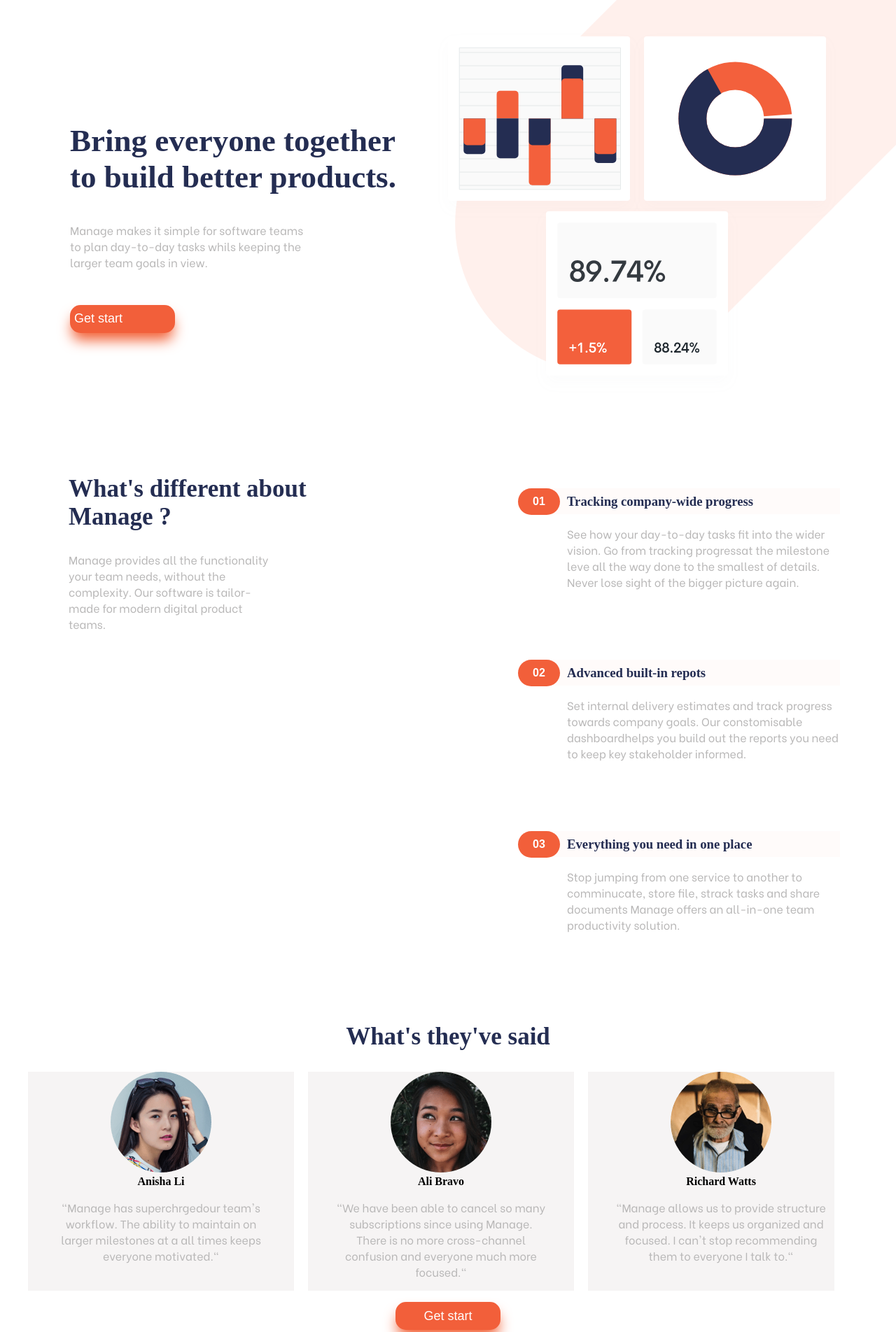
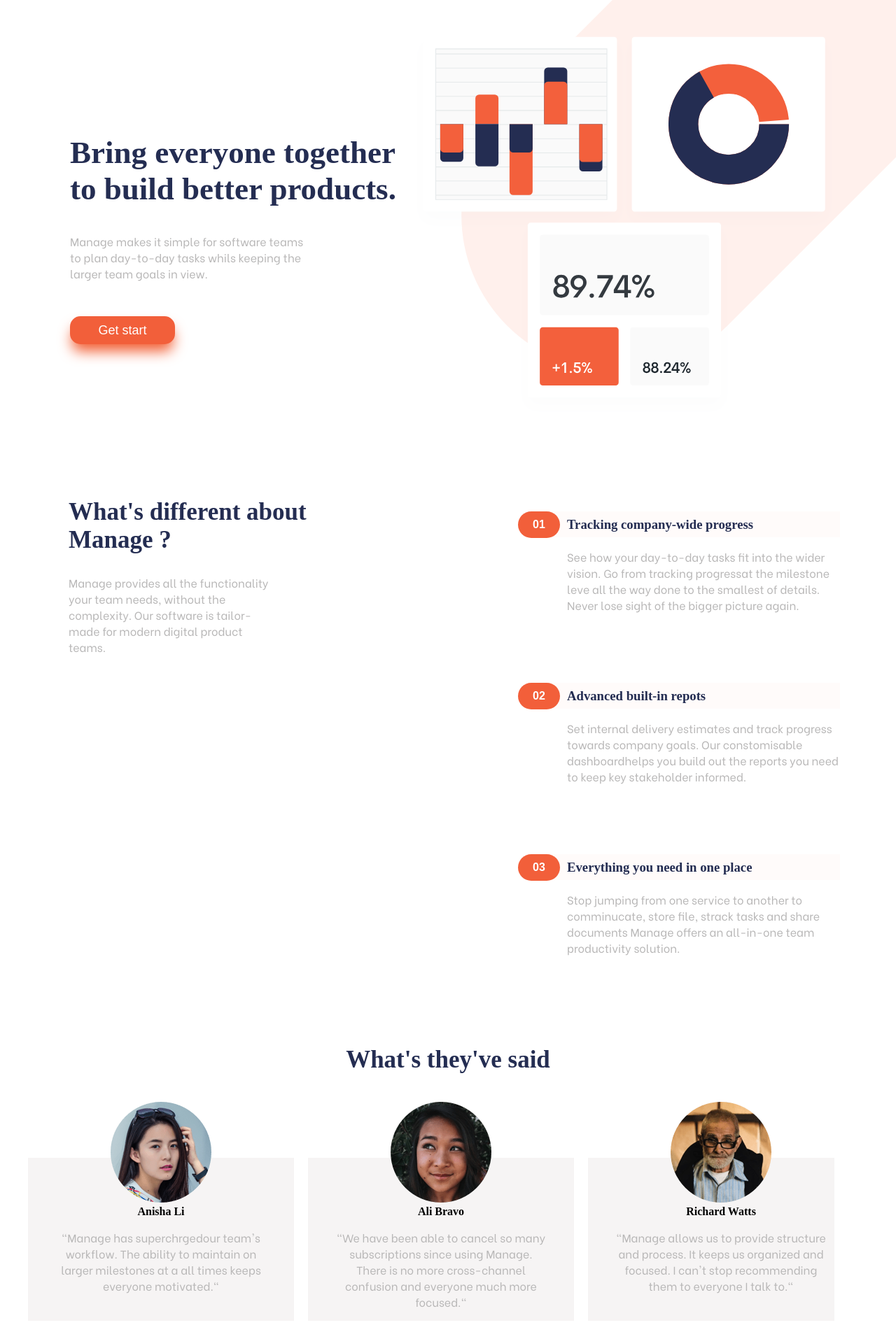
Before and after one commit to Tiaraha-funny/manage-landing, a website: page webroot/index.html in a window 1280 px wide. Shown: the part 120-2024 px from the top of the page at 70% size. Drawn offline with Linux system fonts and the light colour scheme; files whose address does not match are found by name; a web font is replaced by a local one.

Commit message:
changed the positions of the background headings and set some margin of the main header, and also put the color value of the navigation

```diff
--- a/scss/sections/_buid_products.scss
+++ b/scss/sections/_buid_products.scss
@@ -30,6 +30,10 @@
     margin-right: 80px;
   }
 
+  .main__feature img {
+    width: 1200px;
+  }
+
   .main__headings--products {
     text-align: start;
     align-items: flex-start;
@@ -44,5 +48,6 @@
 
   .products__button {
       margin-top: 50px;
+      text-align: center;
   }
 }
--- a/scss/sections/_information.scss
+++ b/scss/sections/_information.scss
@@ -17,11 +17,12 @@
   }
 
   .more__info--lists {
-    overflow-x: scroll;
+    overflow-x: hidden;
     overflow-y: hidden;
     display: flex;
     flex-direction: row;
     justify-content: space-between;
+    padding-bottom: 10px;
   }
 
   .more__information--container {
@@ -29,27 +30,29 @@
     width: 90%;
   }
 
-  .more__info--lists:hover ::-webkit-scrollbar {
-    display: block;
+  .more__info--lists:hover {
     overflow-x: scroll;
     overflow-y: hidden;
   }
 
-  ::-webkit-scrollbar {
-    display: none;
-  }
 
   .more__information--container li {
     background-color: #f6f4f4;
     margin-right: 20px;
     padding-left: 40px;
     padding-right: 40px;
+    margin-top: 90px;
   }
 
   .more__information--container li p {
     width: 300px;
   }
 
+  .information__button {
+    margin-top: 20px;
+  }
+
   .more__information--container li img {
+    margin-top: -80px;
   }
 }
--- a/scss/sections/_slidings.scss
+++ b/scss/sections/_slidings.scss
@@ -81,7 +81,6 @@
     flex-direction: row;
     justify-content: space-around;
     align-items: center;
-    overflow-x: scroll;
     padding-top: 90px;
   }
 
--- a/scss/variables/_checkbox.scss
+++ b/scss/variables/_checkbox.scss
@@ -14,6 +14,7 @@
   right: 13px;
   top: 48px;
   z-index: 0;
+  margin-right: 50px;
 }
 
 .dropdown__menu img,
--- a/scss/variables/_header.scss
+++ b/scss/variables/_header.scss
@@ -1,3 +1,7 @@
+.header {
+  margin-left: 10%;
+}
+
 .headings {
   background-image: url(../../images/bg-tablet-pattern.svg);
   background-repeat: no-repeat;
@@ -10,8 +14,9 @@
 
 @media (min-width: 1000px) {
   .headings {
-    background-position-x: 650px;
-    background-position-y: -176px;
+    background-position-x: 147%;
+    background-position-y: 153%;
+    background-size: 65%;
   }
 
   .header {
--- a/scss/variables/_navigation.scss
+++ b/scss/variables/_navigation.scss
@@ -9,6 +9,10 @@
 
 .navigation__lists--items {
   line-height: 35px;
+}
+
+.navigation__lists--items a {
+  color: hsl(0, 1%, 50%);
 }
 
 .get__start {
```
Also changed, not shown: webroot/css/index.css.
